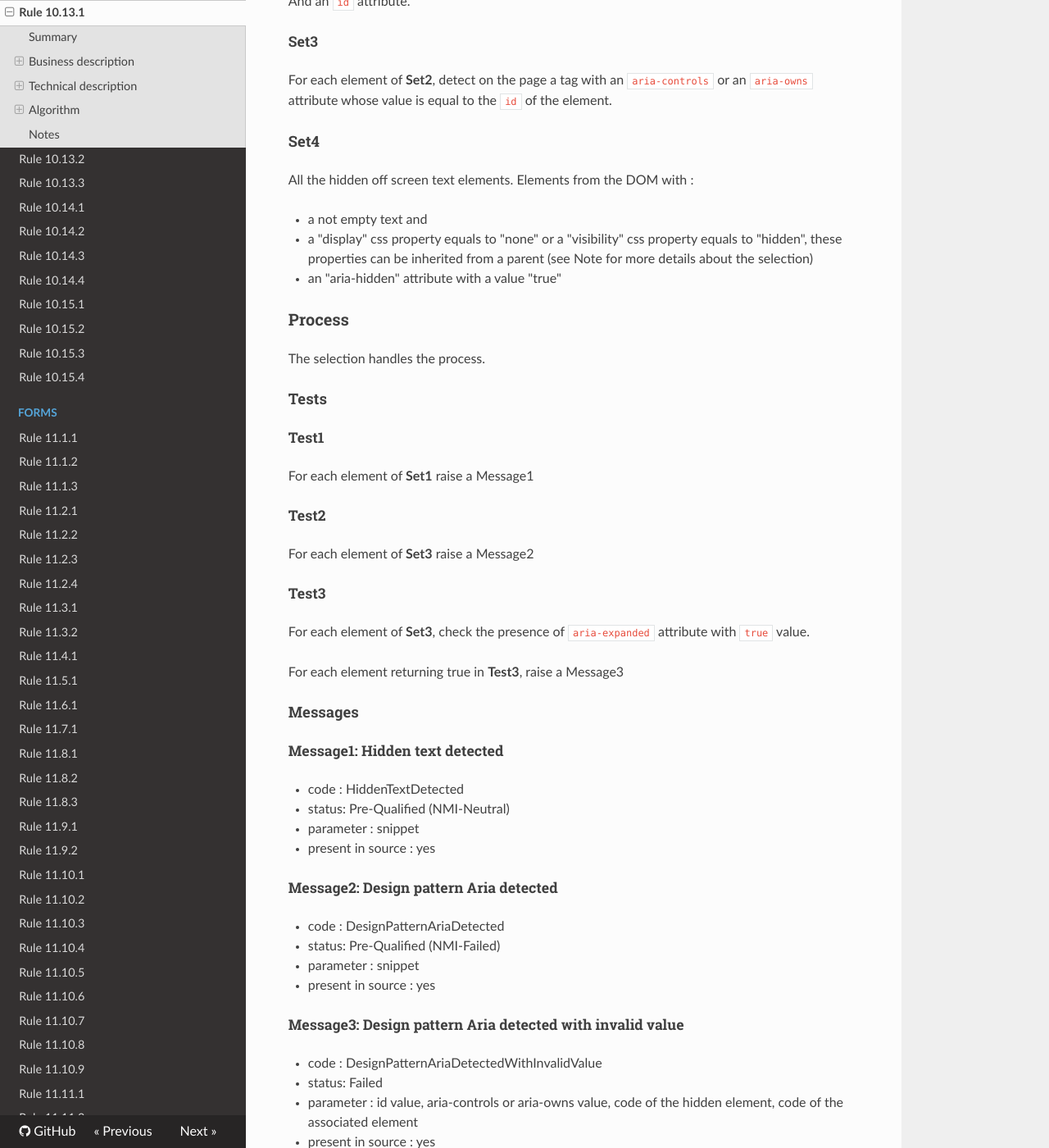
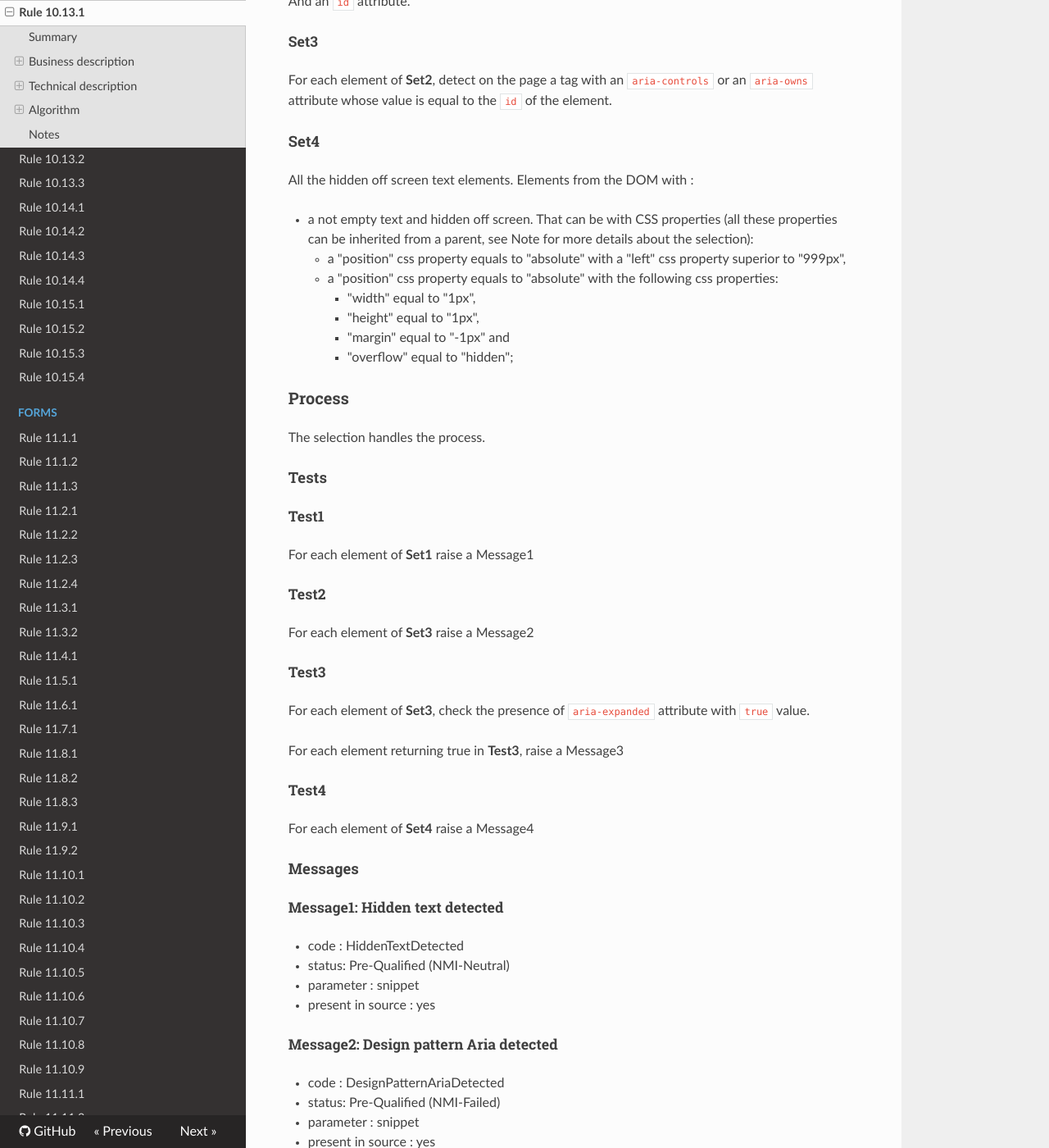
Before and after one commit to Tanaguru/RGAA3-2016, an MkDocs documentation site: the page built from docs/Rule-10-13-1.md, in a window 1280 px wide and 1400 px high, scrolled down 1680 px. Shown: the whole window at 82% size. Built offline with MkDocs 1.6.1, drawn with Linux system fonts in a browser that asks for light colours; nearby versions of some CDN libraries; old or Windows-style settings are respelled for this version of MkDocs; some of the changed text lies outside the part shown.

Commit message:
Update rule 10.13.1

```diff
--- a/docs/Rule-10-13-1.md
+++ b/docs/Rule-10-13-1.md
@@ -71,11 +71,15 @@ For each element of **Set2**, detect on the page a tag with an `aria-controls` o
 
 All the hidden off screen text elements. Elements from the DOM with :
 
--   a not empty text and
--   a "display" css property equals to "none" or a "visibility" css
-    property equals to "hidden", these properties can be inherited from
-    a parent (see Note for more details about the selection)
--   an "aria-hidden" attribute with a value "true"
+-   a not empty text and hidden off screen. That can be with CSS properties (all these properties can be inherited from
+    a parent, see Note for more details about the selection):
+	*   a "position" css property equals to "absolute" with a "left" css
+    property superior to "999px",
+    *   a "position" css property equals to "absolute" with the following css properties:
+    	*   "width" equal to "1px",
+    	*   "height" equal to "1px",
+    	*   "margin" equal to "-1px" and
+    	*   "overflow" equal to "hidden";
 
 ### Process
 
@@ -96,6 +100,10 @@ For each element of **Set3** raise a Message2
 For each element of **Set3**, check the presence of `aria-expanded` attribute with `true` value.
 
 For each element returning true in **Test3**, raise a Message3
+
+##### Test4
+
+For each element of **Set4** raise a Message4
 
 #### Messages
 
@@ -120,6 +128,13 @@ For each element returning true in **Test3**, raise a Message3
 -   parameter : id value, aria-controls or aria-owns value, code of the hidden element, code of the associated element
 -   present in source : yes
 
+##### Message4: Off screen text detected
+
+-   code : OffScreenTextDetected
+-   status: Pre-Qualified (NMI-Neutral)
+-   parameter : snippet
+-   present in source : yes
+
 ### Analysis
 
 #### Failed
```
